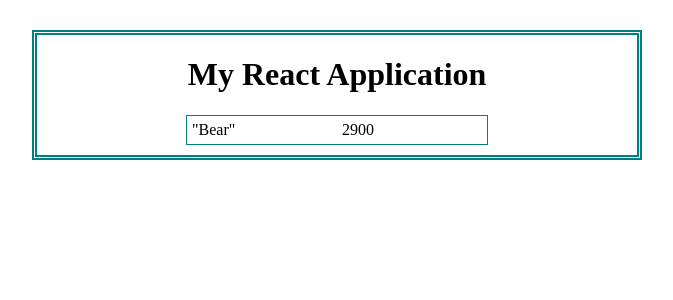
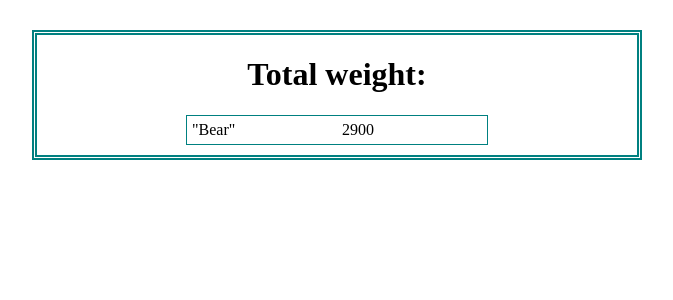
Before and after one commit to Ivan583/Shaitan-arba, a React (Create React App) app: page / in a window 1280 px wide. Shown: the top 300 px of the page, without its empty margins (303-976 px from the left). Built offline with nearby package versions, Linux system fonts and the light colour scheme.

Commit message:
Создание компонента списка

```diff
--- a/src/App.js
+++ b/src/App.js
@@ -1,12 +1,12 @@
 import React from 'react';
 import './App.css';
-import FlightItem from './components/FlightItem';
+import FlightList from './components/FlightList';
+
 
 function App() {
   return (
     <div className="App">
-      <h1>My React Application</h1>
-      <FlightItem />
+      <FlightList />
     </div>
   );
 }
--- /dev/null
+++ b/src/components/FlightList.jsx
@@ -0,0 +1,14 @@
+import React from "react";
+import FlightItem from './FlightItem';
+
+const FlightList = () => {
+
+    return (
+        <div>
+            <h1>Total weight: </h1>
+            <FlightItem />
+        </div>
+    );
+};
+
+export default FlightList;
```
